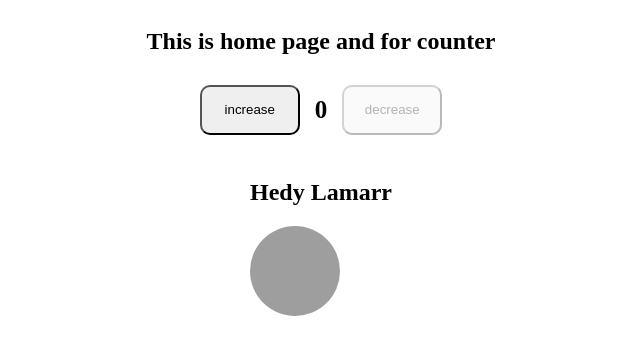
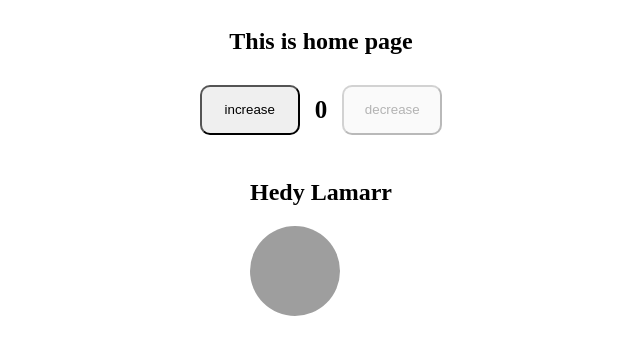
Before and after one commit to jahangir-2003/tic-tac-toe, a React (Create React App) app: page / in a window 1280 px wide. Shown: the top 354 px of the page, without its empty margins (319-959 px from the left). Built offline with nearby package versions, Linux system fonts and the light colour scheme; grey boxes are pictures that could not be loaded.

Commit message:
Learn display data

```diff
--- a/src/App.js
+++ b/src/App.js
@@ -12,7 +12,7 @@ const App = () => {
   };
   return (
     <div className="container">
-      <h2>This is home page and for counter</h2>
+      <h2>This is home page </h2>
       <div className="counter-containter">
         <MyButton
           title={"increase"}
```
